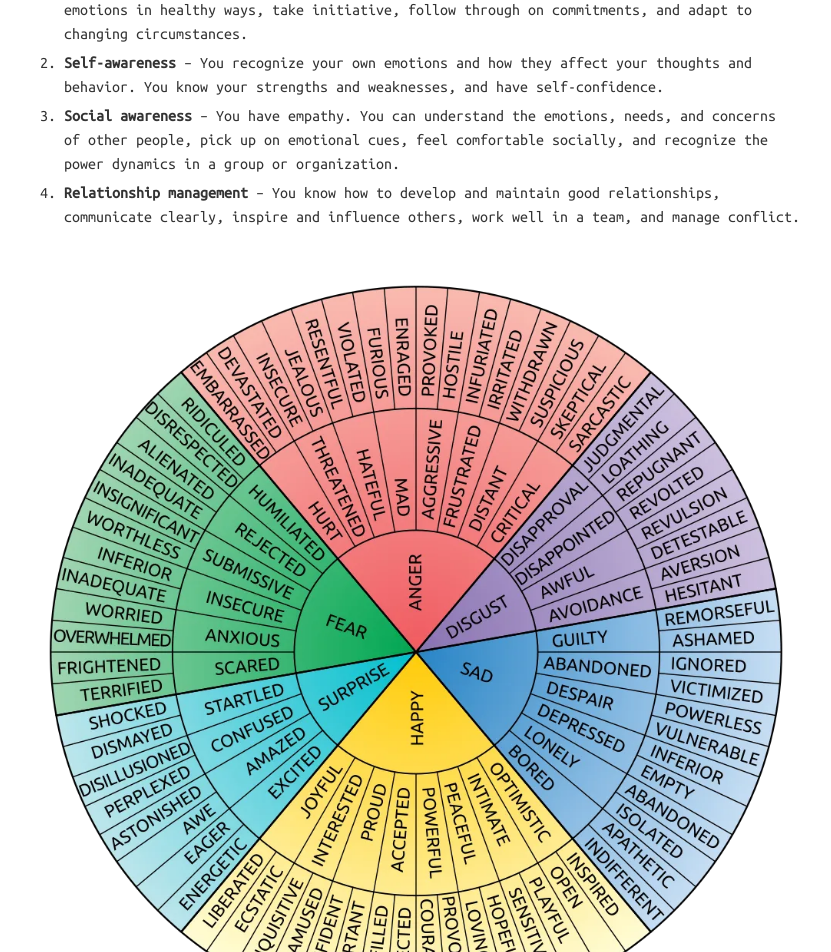
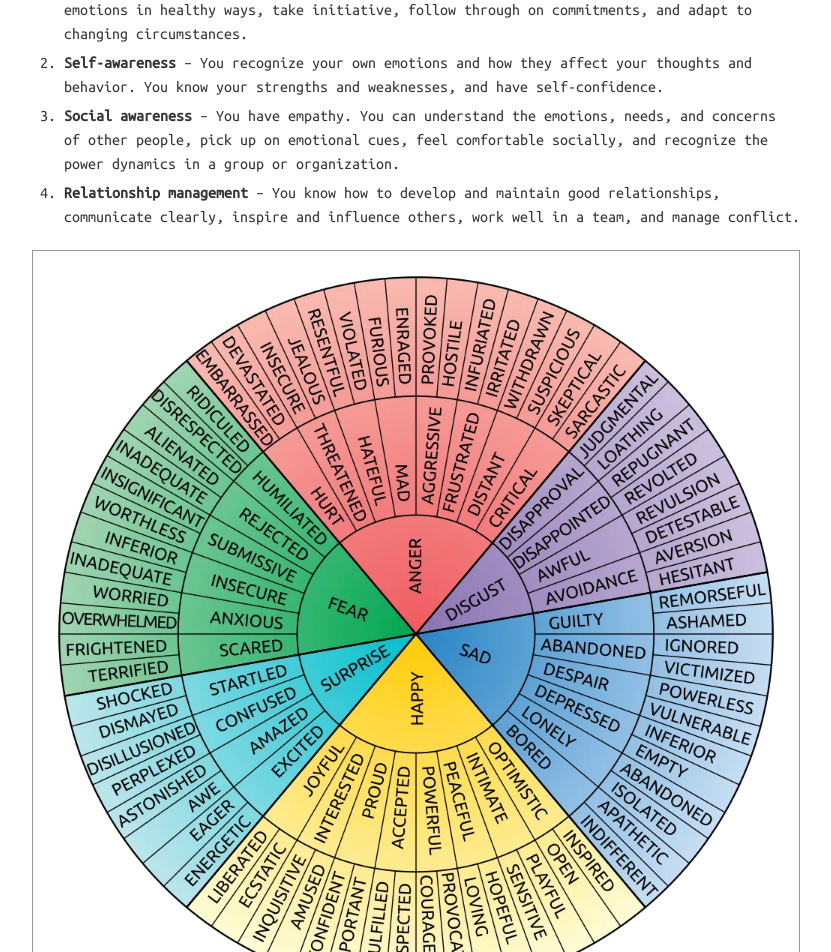
Before and after one commit to andreipall/andreipall.github.io, a Jekyll site: the page built from about.md, in a window 1280 px wide. Shown: the part 927-1879 px from the top of the page, without its empty margins (224-1055 px from the left). Built offline with Jekyll 4.4.1, drawn with Linux system fonts in a browser that asks for light colours; comment, search, counter and statistics services are not loaded.

Commit message:
Update main.scss

```diff
--- a/assets/css/main.scss
+++ b/assets/css/main.scss
@@ -1163,7 +1163,7 @@
     width: 100px;
     margin: 0 auto;
 }
-#pregnant-woman, #dirty-house, #house, #lion-image, #crown-image {
+#pregnant-woman, #dirty-house, #house, #lion-image, #crown-image, #emotions-image {
     background: transparent;
     padding: 8px;
     border: 1px solid #999999;
```
